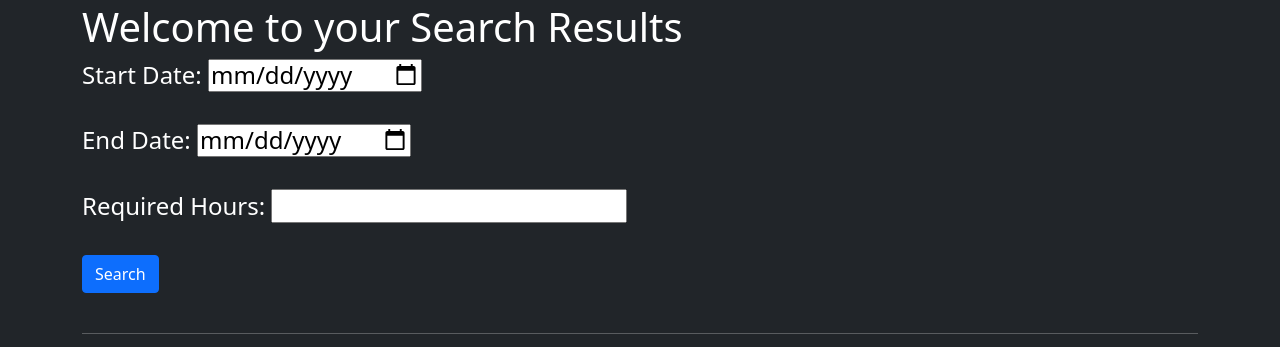
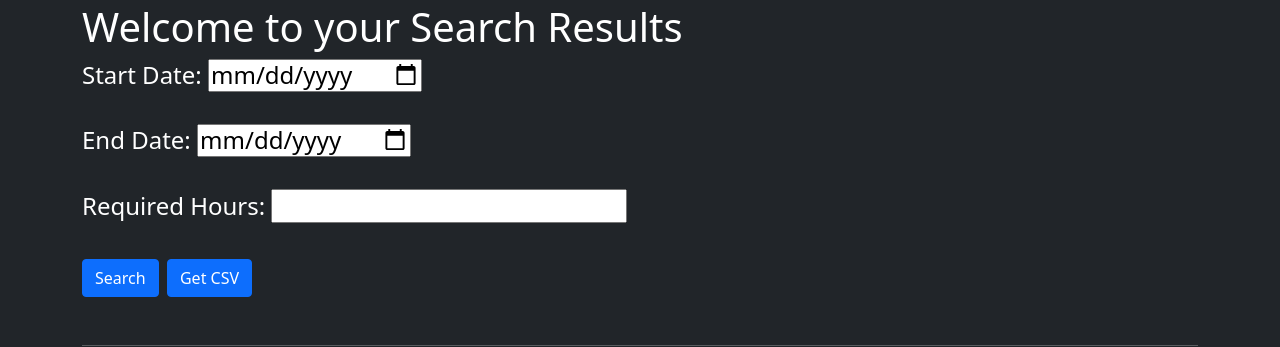
Before and after one commit to gflorkowski4/traininglogsbyflo, a Django app: page /users/search_results/ in a window 1280 px wide. Shown: the part 69-416 px from the top of the page. Run offline with Django 4.2, Linux system fonts and the light colour scheme; a user stored in the database is signed in; data comes from the database, SQL or seed files in the repository; both versions use the stored data as it was after the commit; some libraries are stand-ins or nearby versions.

Commit message:
CSV Function

```diff
--- a/users/templates/registration/search_results.html
+++ b/users/templates/registration/search_results.html
@@ -13,9 +13,10 @@
   </br>
   <h4>Required Hours: <input type="number" name="req_hours" /></h4>
   </br>
-  <input class='btn btn-primary' type="submit" value="Search" />
+  <h2><input class='btn btn-primary' type="submit" value="Search" /> <a href="{% url 'users:results_csv' %}" class="btn btn-primary">Get CSV</a> </h2>
 </form>
 </br>
+
 <hr />
 <h1>Summary of Training Methods:</h1>
 <table class="table table-light table-hover">
--- a/users/urls.py
+++ b/users/urls.py
@@ -16,4 +16,5 @@ urlpatterns = [
     path('search_results/', views.search_results, name='search_results'),
     path('password/',auth_views.PasswordChangeView.as_view(template_name='registration/change_password.html'),name='change_password'),
     path('password_change_done', views.password_change, name='password_change'),
+    path('results_csv', views.results_csv, name='results_csv'),
 ]
--- a/users/views.py
+++ b/users/views.py
@@ -1,3 +1,4 @@
+from urllib import response
 from django.shortcuts import render, redirect
 from django.contrib.auth import login
 from django.db.models.functions import Extract
@@ -5,10 +6,10 @@ from django.contrib.auth.forms import UserCreationForm, UserChangeForm
 from training_logs.models import Entry, Topic
 from django.contrib.auth.models import User
 from django.contrib.auth.decorators import login_required
-from django.http import Http404
+from django.http import Http404, HttpResponse
 from training_logs.models import Profile
 from .forms import EditUserForm, SignUpForm, EditProfileForm
-
+import csv
 from datetime import datetime
 
 # Create your views here for Users app
@@ -81,7 +82,7 @@ def admin_dashboard(request):
                         hours_total += entry.hours
             total_hours[user] = hours_total
 
-        for method in ['TSE', 'Remote', 'Class', 'In Flight', 'Self Study','DSE','CSPT','Global']:
+        for method in ['TSE', 'Remote', 'Class', 'In Flight', 'Self Study','DSE','CSPT','Global','CMCT','OPI','DLPT']:
             method_hours = 0
             for entry in entries:
                 if entry.month_published() == current_month:
@@ -135,12 +136,12 @@ def search_results(request):
         end_date = request.POST.get('end_date')
         req_hours = int(request.POST.get('req_hours'))
 
-        # Now the data is the entries that are in between the selected dates.
+
         data = Entry.objects.filter(
             date_training_conducted__range=(start_date, end_date)).order_by('-date_training_conducted')
 
         # Query for Each Training Method Totals
-        for method in ['TSE', 'Remote', 'Class', 'In Flight', 'Self Study','DSE','CSPT','Global']:
+        for method in ['TSE', 'Remote', 'Class', 'In Flight', 'Self Study','DSE','CSPT','Global','CMCT','OPI','DLPT']:
             method_hours = 0
             for entry in data:
                 if entry.method_of_training == method:
@@ -160,6 +161,8 @@ def search_results(request):
             if hours < req_hours:
                 bad_users[user] = hours
 
+
+
         return render(request, 'registration/search_results.html', {'data': data,
                                                                     'training_method_hours': training_method_hours,
                                                                     'total_hours':total_hours,
@@ -172,3 +175,22 @@ def search_results(request):
 @login_required
 def password_change(request):
     return render(request, 'registration/password_changed.html',{})
+
+
+def results_csv(request):
+    response = HttpResponse(content_type='text/csv')
+    response['Content-Disposition'] = 'attachment; filename=results.csv'
+    data = Entry.objects.all()
+
+    #CSV Writer
+    writer = csv.writer(response)
+    # Model
+    data = Entry.objects.all()
+
+    writer.writerow(['Student Name','Role','Topic','Method of Training', 'Date Training Conducted', 'Training Hours'])
+
+    for entry in data:
+        writer.writerow([entry.topic.owner.first_name+' '+entry.topic.owner.last_name,entry.topic.owner.profile.role,entry.topic.text,
+        entry.method_of_training, entry.date_training_conducted, entry.hours])
+
+    return response
```
Also changed, not shown: db.sqlite3.
